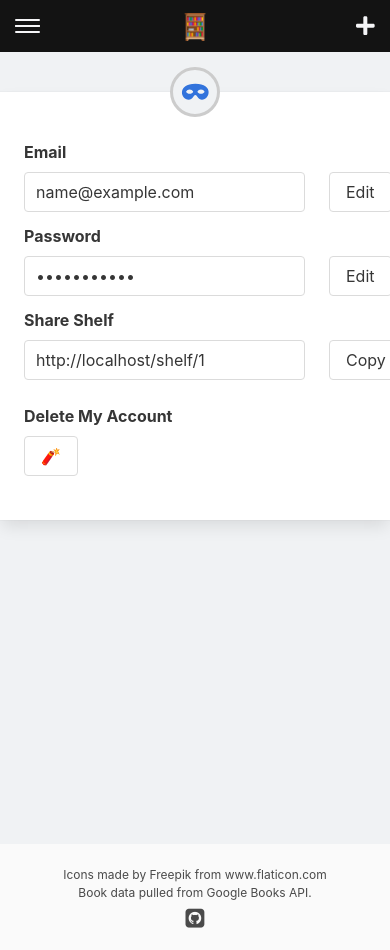
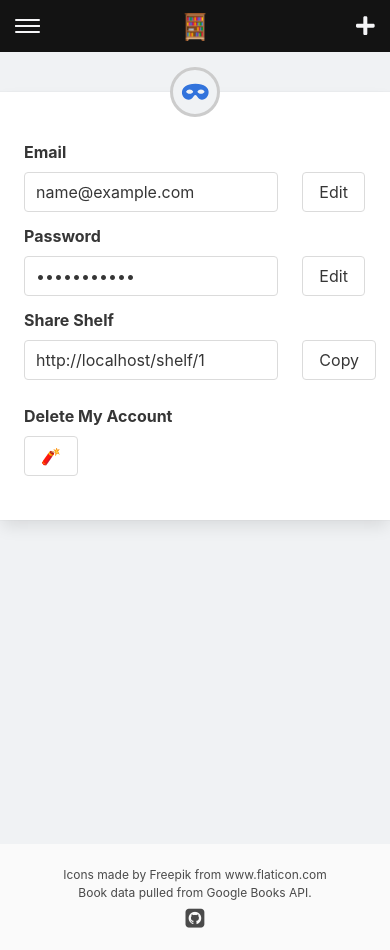
Before and after one commit to ashmidgley/bookshelf, a React (Create React App) app: page /my-account in a window 390 px wide. Built offline with nearby package versions, Linux system fonts and the light colour scheme; sample sign-in values are in the browser's storage.

Commit message:
Fix my account mobile spacing.

```diff
--- /dev/null
+++ b/src/components/my-account/my-account.css
@@ -0,0 +1,3 @@
+.my-account-columns {
+    margin-right: 20px;
+}
--- a/src/components/my-account/my-account.js
+++ b/src/components/my-account/my-account.js
@@ -1,4 +1,5 @@
 import React from 'react';
+import './my-account.css';
 import { Link } from 'react-router-dom';
 import { Helmet } from 'react-helmet';
 import { FontAwesomeIcon } from '@fortawesome/react-fontawesome';
@@ -56,7 +57,7 @@ class MyAccount extends React.Component {
                         <form className="form">
                             <div className="field">
                                 <label className="label">Email</label>
-                                <div className="columns is-mobile">
+                                <div className="columns is-mobile my-account-columns">
                                     <div className="column">
                                         <div className="control">
                                             <input className='input' type="text" value={this.state.email} readOnly />
@@ -69,7 +70,7 @@ class MyAccount extends React.Component {
                             </div>
                             <div className="field">
                                 <label className="label">Password</label>
-                                <div className="columns is-mobile">
+                                <div className="columns is-mobile my-account-columns">
                                     <div className="column">
                                         <div className="control">
                                             <input className='input' type="password" value="placeholder" readOnly />
@@ -82,7 +83,7 @@ class MyAccount extends React.Component {
                             </div>
                             <div className="field">
                                 <label className="label">Share Shelf</label>
-                                <div className="columns is-mobile" style={{'marginBottom': '0'}}>
+                                <div className="columns is-mobile my-account-columns" style={{'marginBottom': '0'}}>
                                     <div className="column">
                                         <div className="control">
                                             <input
--- a/src/components/navigation/desktop-nav.css
+++ b/src/components/navigation/desktop-nav.css
@@ -19,7 +19,13 @@
     }
 
     #desktop-menu .dropdown-item:hover {
-        background-color: #3273dc;
+        color: white;
+        background-color: initial;
+    }
+
+    #desktop-menu .dropdown-item.is-active {
+        color: white;
+        background-color: initial;
     }
 
 .desktop-nav-button {
```
